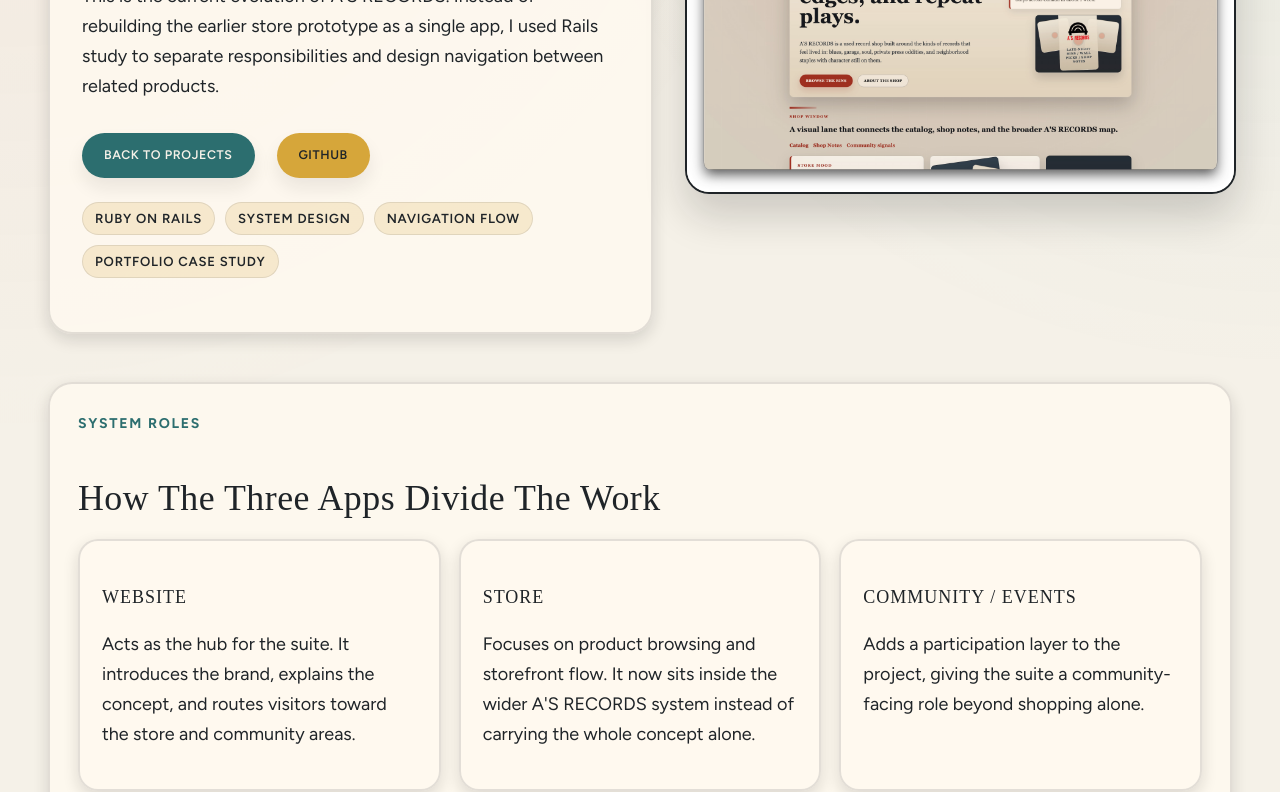
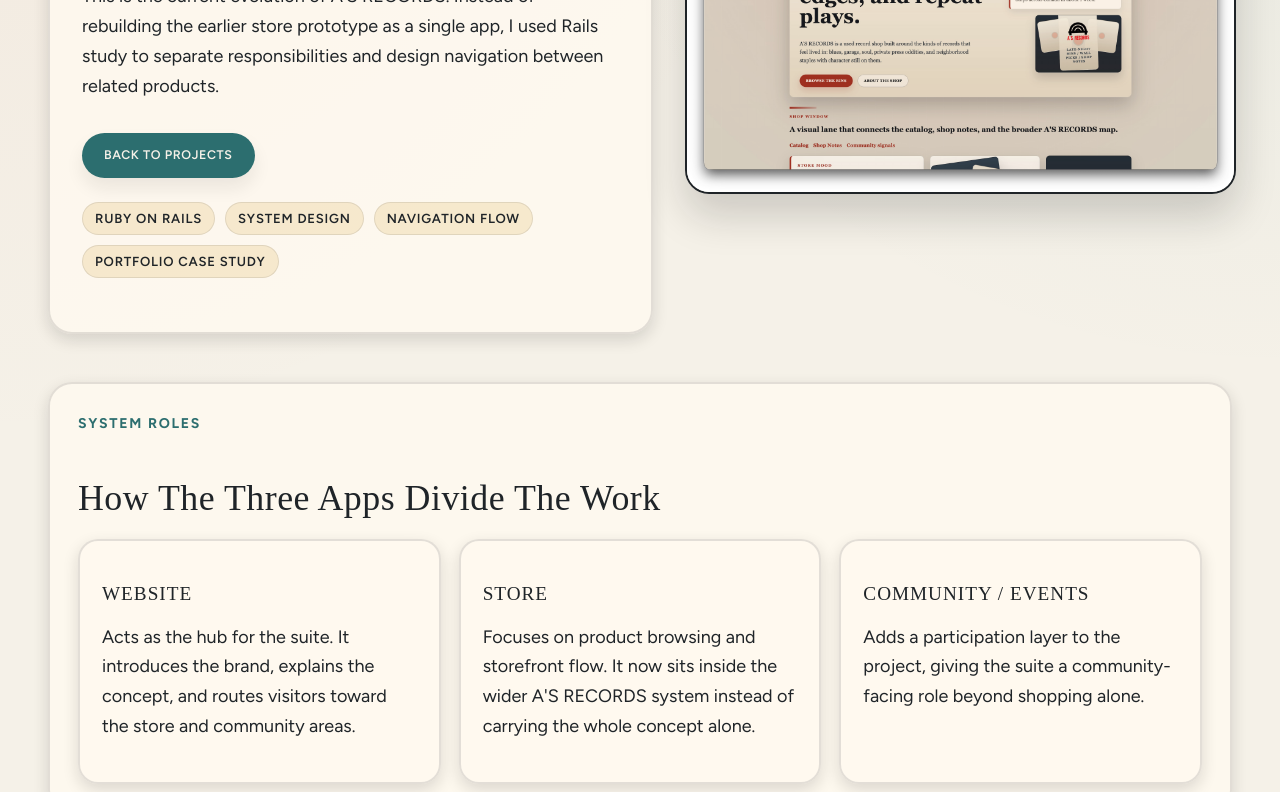
Before and after one commit to AtsukoKuwahara/AtsukoKuwahara.github.io, a React (Create React App) app: page /#/projects/a-s-records-rails-suite in a window 1280 px wide. Shown: the part 400-1192 px from the top of the page. Built offline with nearby package versions, Linux system fonts and the light colour scheme; a web font is replaced by a local one.

Commit message:
Remove private GitHub links from A'S RECORDS

```diff
--- a/src/pages/ARecordsProject.css
+++ b/src/pages/ARecordsProject.css
@@ -104,16 +104,6 @@
   box-shadow: 0 14px 26px rgba(20, 20, 20, 0.16);
 }
 
-.role-title-link {
-  color: inherit;
-  text-decoration: none;
-  transition: color 0.2s ease;
-}
-
-.role-title-link:hover,
-.role-title-link:focus-visible {
-  color: var(--retro-teal);
-}
 
 .snapshot-card img {
   width: 100%;
--- a/src/pages/ARecordsProject.js
+++ b/src/pages/ARecordsProject.js
@@ -14,19 +14,16 @@ const appRoles = [
     name: "Website",
     detail:
       "Acts as the hub for the suite. It introduces the brand, explains the concept, and routes visitors toward the store and community areas.",
-    href: "https://github.com/AtsukoKuwahara/a_records_website_rails",
   },
   {
     name: "Store",
     detail:
       "Focuses on product browsing and storefront flow. It now sits inside the wider A'S RECORDS system instead of carrying the whole concept alone.",
-    href: "https://github.com/AtsukoKuwahara/a_records_store_rails",
   },
   {
     name: "Community / Events",
     detail:
       "Adds a participation layer to the project, giving the suite a community-facing role beyond shopping alone.",
-    href: "https://github.com/AtsukoKuwahara/a_records_community_events_rails",
   },
 ];
 
@@ -105,14 +102,6 @@ function ARecordsProject() {
             <Link to="/projects" className="btn btn-primary">
               Back to Projects
             </Link>
-            <a
-              href="https://github.com/AtsukoKuwahara/a_records_website_rails"
-              target="_blank"
-              rel="noopener noreferrer"
-              className="btn btn-dark-green"
-            >
-              GitHub
-            </a>
           </div>
           <div className="featured-tag-list a-records-tags">
             <span className="featured-tag">Ruby on Rails</span>
@@ -134,16 +123,7 @@ function ARecordsProject() {
         <div className="role-grid">
           {appRoles.map((role) => (
             <article key={role.name} className="role-card">
-              <h3>
-                <a
-                  href={role.href}
-                  target="_blank"
-                  rel="noopener noreferrer"
-                  className="role-title-link"
-                >
-                  {role.name}
-                </a>
-              </h3>
+              <h3>{role.name}</h3>
               <p>{role.detail}</p>
             </article>
           ))}
--- a/src/pages/Projects.js
+++ b/src/pages/Projects.js
@@ -23,7 +23,6 @@ const featuredProject = {
   description:
     "A connected three-app Rails project built around a hub website, dedicated storefront, and community/events space. It reframes my earlier A'S RECORDS concept as a small system with clearer roles and stronger navigation.",
   detailLink: "/projects/a-s-records-rails-suite",
-  repoLink: "https://github.com/AtsukoKuwahara/a_records_website_rails",
   tags: ["Ruby on Rails", "Hub Website", "Store", "Community / Events"],
 };
 
@@ -193,14 +192,6 @@ function Projects() {
             <Link to={featuredProject.detailLink} className="btn btn-primary">
               View Details
             </Link>
-            <a
-              href={featuredProject.repoLink}
-              target="_blank"
-              rel="noopener noreferrer"
-              className="btn btn-dark-green"
-            >
-              GitHub
-            </a>
           </div>
         </div>
       </section>
```
